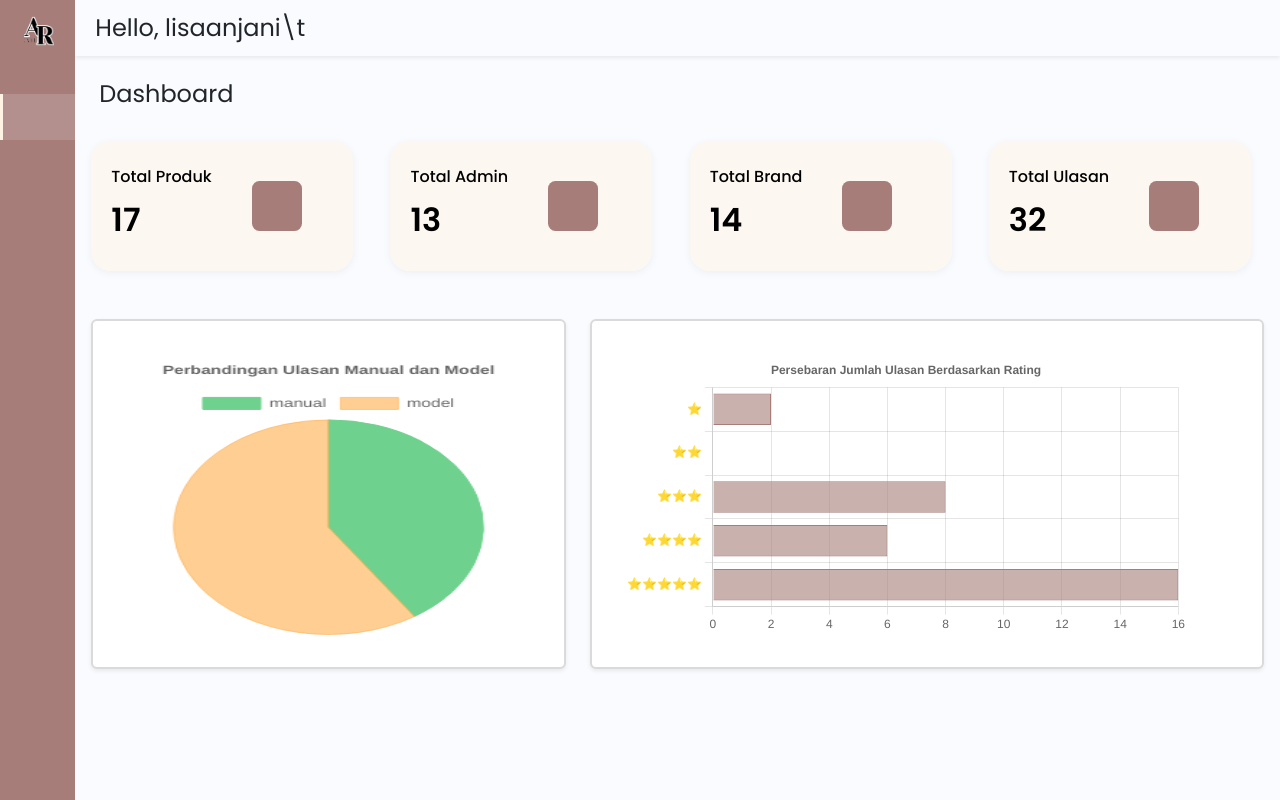
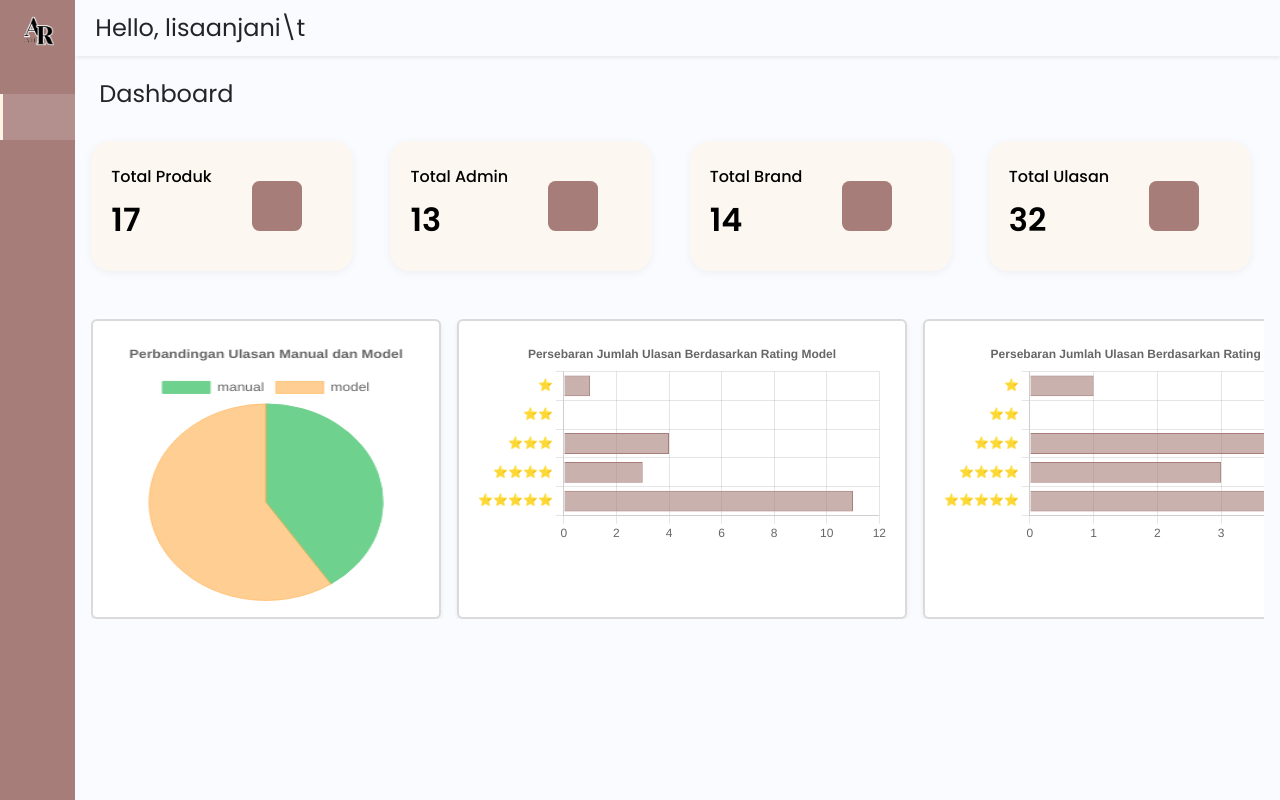
Before and after one commit to annisagith/admin_rating_prediction, a Flask app: page / in a window 1280 px wide. Run offline with Flask 3, Linux system fonts and the light colour scheme; a user stored in the database is signed in; data comes from the database, SQL or seed files in the repository; some libraries are stand-ins or nearby versions.

Commit message:
revisi sidang menambahkan grafik

```diff
--- a/main.py
+++ b/main.py
@@ -93,7 +93,7 @@ def index():
     pie_labels = [row['status_rating'] for row in pie_data]
     pie_counts = [row['jumlah'] for row in pie_data]
 
-    # Query jumlah ulasan berdasarkan status_rating
+    # Query jumlah ulasan berdasarkan status_rating manual
     cursor.execute("""
         SELECT SUM(CASE WHEN u.rating_sentimen = 1 THEN 1 ELSE 0 END) AS rating_1,
         SUM(CASE WHEN u.rating_sentimen = 2 THEN 1 ELSE 0 END) AS rating_2,
@@ -101,17 +101,40 @@ def index():
         SUM(CASE WHEN u.rating_sentimen = 4 THEN 1 ELSE 0 END) AS rating_4,
         SUM(CASE WHEN u.rating_sentimen = 5 THEN 1 ELSE 0 END) AS rating_5
         FROM ulasan u
+        WHERE status_rating = 'manual'
     """)
-    bar_data = cursor.fetchone()
+    bar_manual = cursor.fetchone()
 
     # Persiapkan data untuk chart
     bar_labels = ['1', '2', '3', '4', '5']
-    bar_counts = [
-        int(bar_data['rating_1']),
-        int(bar_data['rating_2']),
-        int(bar_data['rating_3']),
-        int(bar_data['rating_4']),
-        int(bar_data['rating_5'])
+    bar_manual_counts = [
+        int(bar_manual['rating_1']),
+        int(bar_manual['rating_2']),
+        int(bar_manual['rating_3']),
+        int(bar_manual['rating_4']),
+        int(bar_manual['rating_5'])
+    ]
+
+    # Query jumlah ulasan berdasarkan status_rating model
+    cursor.execute("""
+        SELECT SUM(CASE WHEN u.rating_sentimen = 1 THEN 1 ELSE 0 END) AS rating_1,
+        SUM(CASE WHEN u.rating_sentimen = 2 THEN 1 ELSE 0 END) AS rating_2,
+        SUM(CASE WHEN u.rating_sentimen = 3 THEN 1 ELSE 0 END) AS rating_3,
+        SUM(CASE WHEN u.rating_sentimen = 4 THEN 1 ELSE 0 END) AS rating_4,
+        SUM(CASE WHEN u.rating_sentimen = 5 THEN 1 ELSE 0 END) AS rating_5
+        FROM ulasan u
+        WHERE status_rating = 'model'
+    """)
+    bar_model = cursor.fetchone()
+
+    # Persiapkan data untuk chart
+    bar_labels = ['1', '2', '3', '4', '5']
+    bar_model_counts = [
+        int(bar_model['rating_1']),
+        int(bar_model['rating_2']),
+        int(bar_model['rating_3']),
+        int(bar_model['rating_4']),
+        int(bar_model['rating_5'])
     ]
     cursor.close()
 
@@ -124,7 +147,8 @@ def index():
                            pie_labels=pie_labels,
                            pie_counts=pie_counts,
                            bar_labels=bar_labels,
-                           bar_counts=bar_counts)
+                           bar_manual_counts=bar_manual_counts,
+                           bar_model_counts=bar_model_counts)
 
 @app.route('/login/', methods=('GET', 'POST'))
 def login():
--- a/templates/index.html
+++ b/templates/index.html
@@ -4,7 +4,8 @@
 </div>
 {% endblock %} {% block content %}
 <div class="row">
-  <div class="col-md-3 mb-4">
+  <!-- Kartu Ringkasan -->
+  <div class="col-md-3 col-sm-6 mb-4">
     <div class="dashboard-card">
       <div class="card-content">
         <h5 class="card-title">Total Produk</h5>
@@ -15,7 +16,7 @@
       </div>
     </div>
   </div>
-  <div class="col-md-3 mb-4">
+  <div class="col-md-3 col-sm-6 mb-4">
     <div class="dashboard-card">
       <div class="card-content">
         <h5 class="card-title">Total Admin</h5>
@@ -26,7 +27,7 @@
       </div>
     </div>
   </div>
-  <div class="col-md-3 mb-4">
+  <div class="col-md-3 col-sm-6 mb-4">
     <div class="dashboard-card">
       <div class="card-content">
         <h5 class="card-title">Total Brand</h5>
@@ -37,7 +38,7 @@
       </div>
     </div>
   </div>
-  <div class="col-md-3 mb-4">
+  <div class="col-md-3 col-sm-6 mb-4">
     <div class="dashboard-card">
       <div class="card-content">
         <h5 class="card-title">Total Ulasan</h5>
@@ -49,24 +50,34 @@
     </div>
   </div>
 </div>
-<div class="row mt-4">
-  <div class="col-md-5">
-    <div class="chart-container shadow-sm rounded" style="background: #fff">
-      <canvas id="ratingPieChart"></canvas>
+
+<!-- Chart -->
+<div class="mt-4">
+  <div class="d-flex gap-3 flex-nowrap overflow-auto">
+    <!-- Pie Chart -->
+    <div class="chart-container shadow-sm rounded p-3 bg-white" style="min-width: 350px; height: 300px">
+      <canvas id="ratingPieChart" style="height: 100% !important"></canvas>
     </div>
-  </div>
 
-  <div class="col-md-7">
-    <div class="chart-container shadow-sm rounded" style="background: #fff">
-      <canvas id="ratingBarchart"></canvas>
+    <!-- Bar Model -->
+    <div class="chart-container shadow-sm rounded p-3 bg-white" style="min-width: 450px; height: 300px">
+      <canvas id="ratingModelBarchart" style="height: 100% !important"></canvas>
+    </div>
+
+    <!-- Bar Manual -->
+    <div class="chart-container shadow-sm rounded p-3 bg-white" style="min-width: 450px; height: 300px">
+      <canvas id="ratingManualBarchart" style="height: 100% !important"></canvas>
     </div>
   </div>
 </div>
 
+<!-- Chart.js CDN -->
 <script src="https://cdn.jsdelivr.net/npm/chart.js"></script>
+
+<!-- Pie Chart -->
 <script>
   const ctxPie = document.getElementById('ratingPieChart').getContext('2d');
-  const ratingPieChart = new Chart(ctxPie, {
+  new Chart(ctxPie, {
     type: 'pie',
     data: {
       labels: {{ pie_labels | tojson }},
@@ -94,9 +105,7 @@
         tooltip: {
           callbacks: {
             label: function(context) {
-              const label = context.label || '';
-              const value = context.parsed || 0;
-              return `${label}: ${value}`;
+              return `${context.label}: ${context.parsed}`;
             }
           }
         }
@@ -105,16 +114,16 @@
   });
 </script>
 
-<!-- grafik distribusi rating -->
+<!-- Bar Chart Model -->
 <script>
-  const ctx = document.getElementById('ratingBarchart').getContext('2d');
-  const ratingChart = new Chart(ctx, {
+  const ctxModel = document.getElementById('ratingModelBarchart').getContext('2d');
+  new Chart(ctxModel, {
     type: 'bar',
     data: {
-      labels: ['⭐', '⭐⭐', '⭐⭐⭐' , '⭐⭐⭐⭐', '⭐⭐⭐⭐⭐'],
+      labels: ['⭐', '⭐⭐', '⭐⭐⭐', '⭐⭐⭐⭐', '⭐⭐⭐⭐⭐'],
       datasets: [{
         label: 'Jumlah Ulasan',
-        data: {{ bar_counts | safe }},
+        data: {{ bar_model_counts | safe }},
         backgroundColor: 'rgba(166, 125, 121, 0.6)',
         borderColor: 'rgba(166, 125, 121, 1)',
         borderWidth: 1
@@ -122,19 +131,42 @@
     },
     options: {
       indexAxis: 'y',
-      scales: {
-        x: {
-          beginAtZero: true
-        }
-      },
+      scales: { x: { beginAtZero: true } },
       plugins: {
         title: {
           display: true,
-          text: 'Persebaran Jumlah Ulasan Berdasarkan Rating'
+          text: 'Persebaran Jumlah Ulasan Berdasarkan Rating Model'
         },
-        legend: {
-          display: false
-        }
+        legend: { display: false }
+      }
+    }
+  });
+</script>
+
+<!-- Bar Chart Manual -->
+<script>
+  const ctxManual = document.getElementById('ratingManualBarchart').getContext('2d');
+  new Chart(ctxManual, {
+    type: 'bar',
+    data: {
+      labels: ['⭐', '⭐⭐', '⭐⭐⭐', '⭐⭐⭐⭐', '⭐⭐⭐⭐⭐'],
+      datasets: [{
+        label: 'Jumlah Ulasan',
+        data: {{ bar_manual_counts | safe }},
+        backgroundColor: 'rgba(166, 125, 121, 0.6)',
+        borderColor: 'rgba(166, 125, 121, 1)',
+        borderWidth: 1
+      }]
+    },
+    options: {
+      indexAxis: 'y',
+      scales: { x: { beginAtZero: true } },
+      plugins: {
+        title: {
+          display: true,
+          text: 'Persebaran Jumlah Ulasan Berdasarkan Rating Manual'
+        },
+        legend: { display: false }
       }
     }
   });
```
